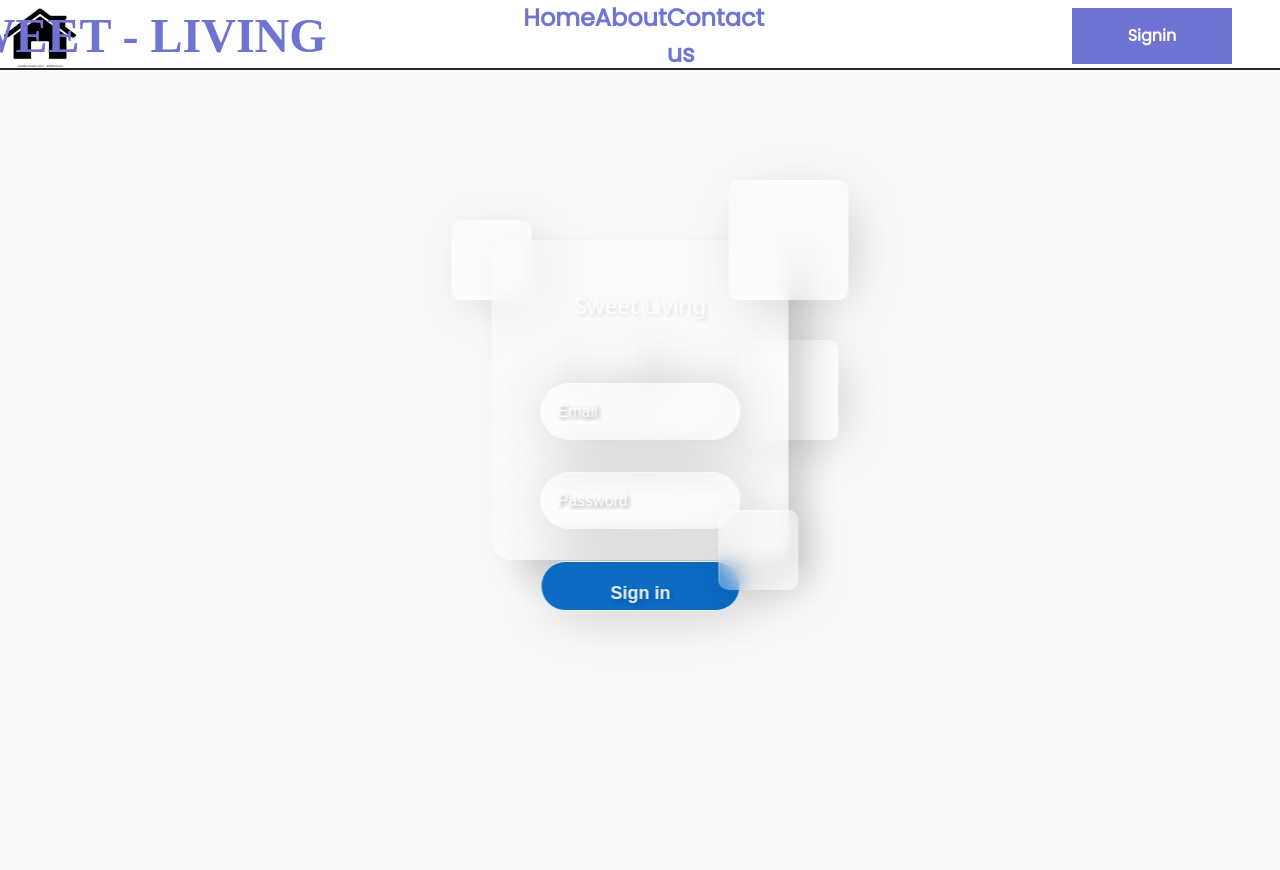
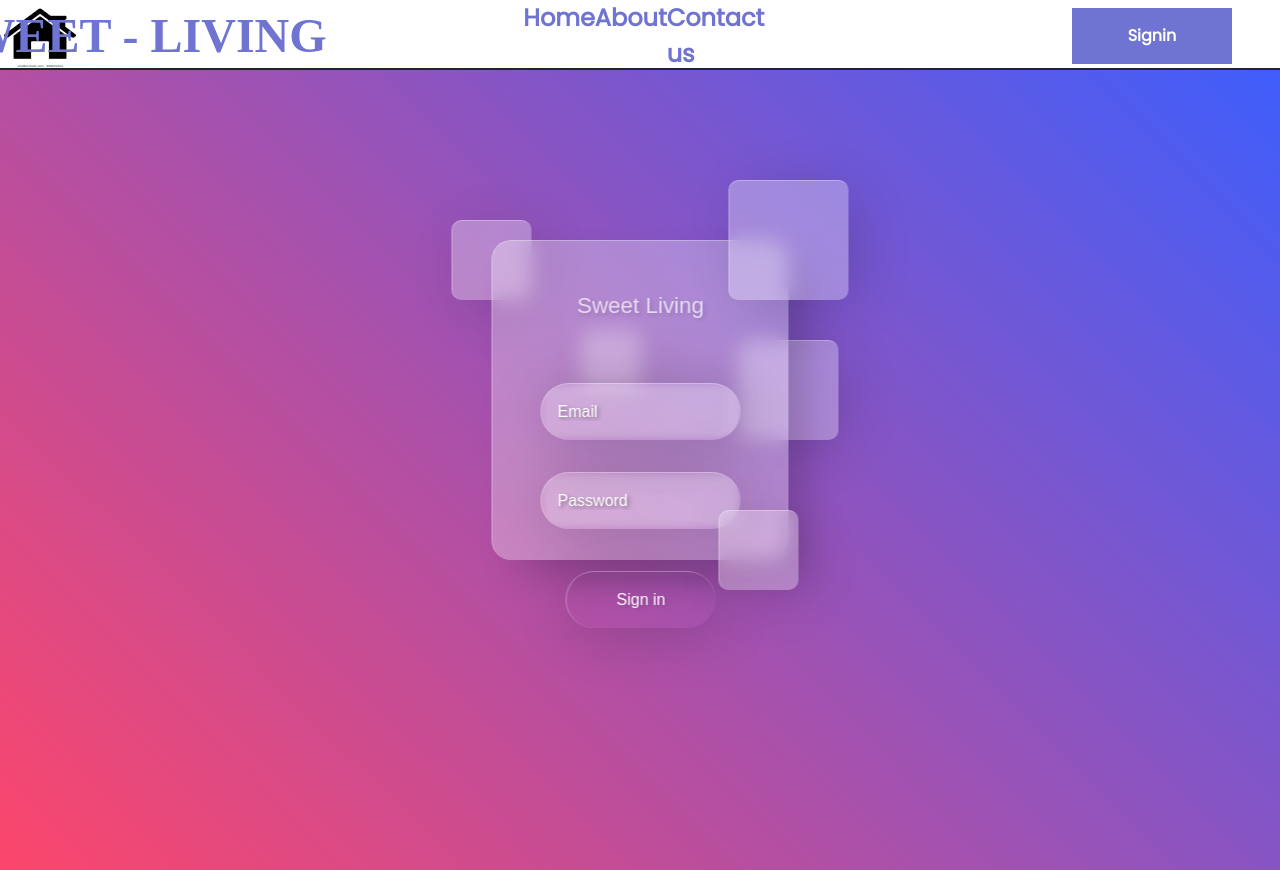
Before and after one commit to codertinie/sweet-living-frontend, a React (Create React App) app: page /login in a window 1280 px wide. Before the commit the page ends 800 px from the top, so only its background shows below. Built offline with nearby package versions, Linux system fonts and the light colour scheme; a web font is replaced by a local one.

Commit message:
Adds submit button

```diff
--- a/src/components/LoginSignupStyle/LoginSignup.css
+++ b/src/components/LoginSignupStyle/LoginSignup.css
@@ -136,7 +136,7 @@ input[type="Submit"]:hover
 
 
 
-boddy {
+.boddy {
     background: linear-gradient(45deg, #FC466B, #3F5EFB);
     height: 100vh;
     font-family: 'Montserrat', sans-serif;
--- a/src/components/login/index.js
+++ b/src/components/login/index.js
@@ -63,7 +63,7 @@ function Login() {
             <p>Sweet Living</p>
             <input type="email" placeholder="Email" id="email"required="required" value={email} onChange={e=>setEmail(e.target.value)}/><br />
             <input type="password" placeholder="Password" required="required" value={password} onChange={e=>setPassword(e.target.value)} /><br />
-            <input type="submit" value="Sign in" onClick={submitHandler}/><br />
+            <input type="button" value="Sign in" onClick={submitHandler}/><br />
 
 
 
```
